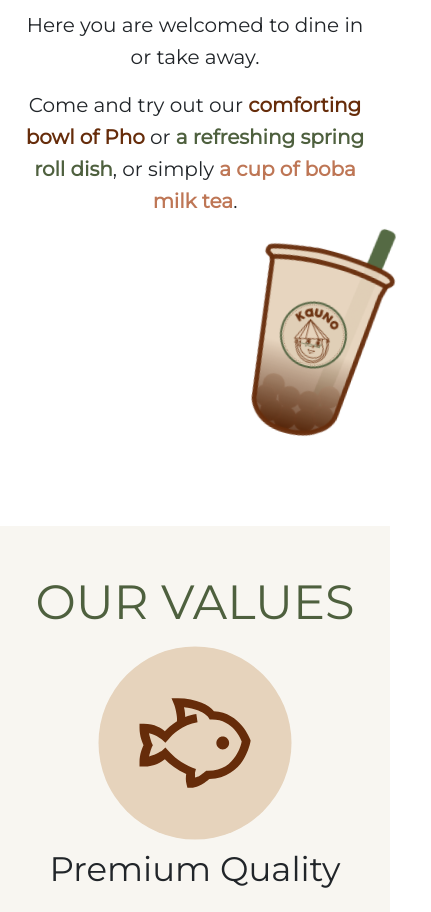
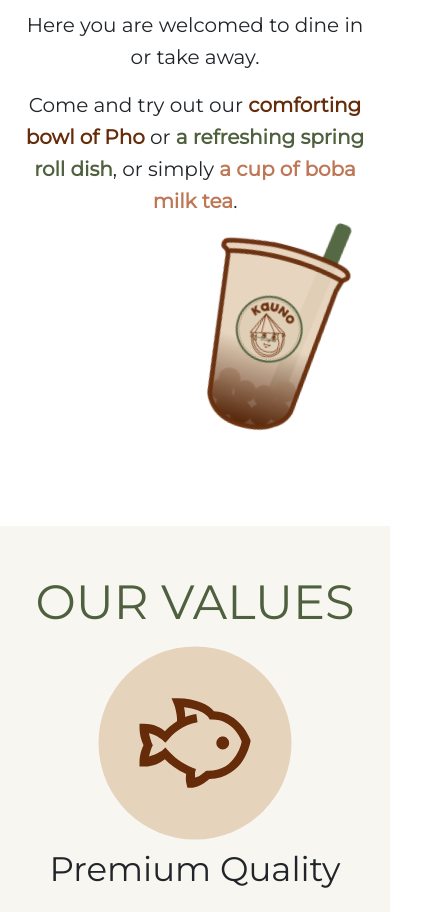
Before and after one commit to phuoc94/kauno-restaurant, a Next.js app: page /about-us in a window 390 px wide. Shown: the part 1500-2412 px from the top of the page, 431 px wide, since content can reach past the window. Built offline with nearby package versions, Linux system fonts and the light colour scheme.

Commit message:
Update globals.css

```diff
--- a/styles/globals.css
+++ b/styles/globals.css
@@ -210,6 +210,7 @@ overflow: hidden;
   }
   .image {
     transform: translateY(-100px);
+    margin-right: 45px;
   }
 }
 
```
